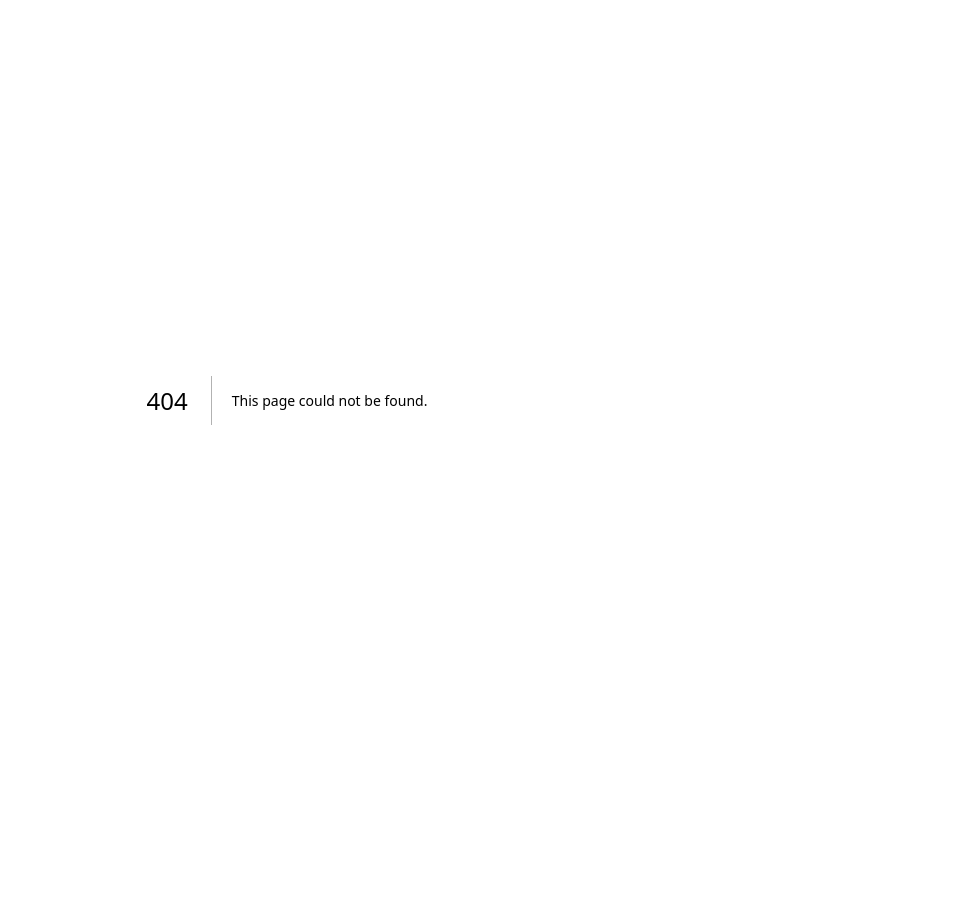
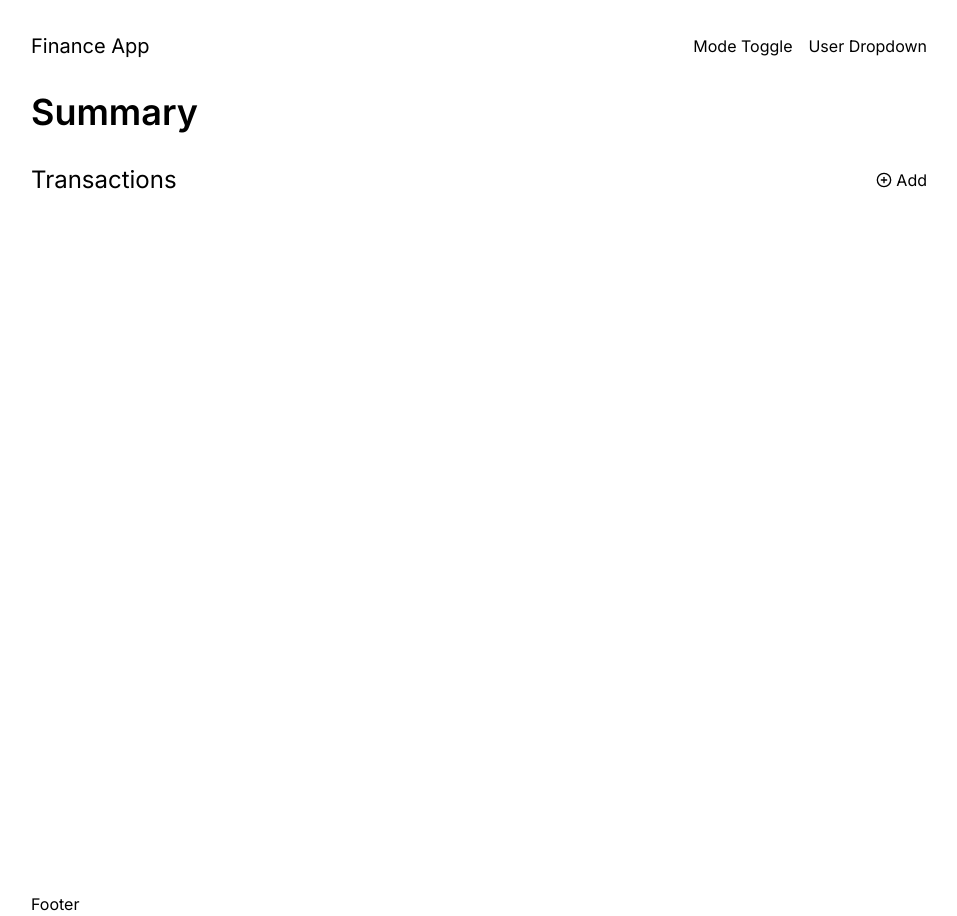
Before and after one commit to jigolaurito93/expenses-nextjs, a Next.js app: page /dashboard/transaction in a window 1280 px wide. Before the commit this address had no page. Shown: the whole page, without its empty margins (161-1118 px from the left). Before the commit the page ends 800 px from the top, so only its background shows below. Built offline with nearby package versions, Linux system fonts and the light colour scheme.

Commit message:
dashboard

```diff
--- a/app/dashboard/page.tsx
+++ /dev/null
@@ -1,3 +0,0 @@
-export default function Page() {
-    return <>Hello from the dashboard</>
-}
--- /dev/null
+++ b/app/dashboard/transaction/add/page.tsx
@@ -0,0 +1,11 @@
+import type { Metadata } from "next";
+
+export const metadata: Metadata = {
+  title: "Add Transaction",
+};
+
+const AddTransaction = () => {
+  return <div className="text-4xl font-semibold my-8">Add Transaction</div>;
+};
+
+export default AddTransaction;
--- /dev/null
+++ b/app/dashboard/transaction/page.tsx
@@ -0,0 +1,23 @@
+import { PlusCircle } from "lucide-react";
+import Link from "next/link";
+
+export default function Page() {
+  return (
+    <div className="h-screen">
+      <div className="my-8">
+        <div className="text-4xl font-semibold">Summary</div>
+      </div>
+
+      <div className="flex items-center justify-between mb-8">
+        <div className="text-2xl">Transactions</div>
+        <Link
+          href="/dashboard/transaction/add"
+          className={`flex items-center space-x-1`}
+        >
+          <PlusCircle className="w-4 h-4" />
+          <div>Add</div>
+        </Link>
+      </div>
+    </div>
+  );
+}
--- a/app/layout.tsx
+++ b/app/layout.tsx
@@ -5,7 +5,10 @@ import "./globals.css";
 const inter = Inter({ subsets: ["latin"] });
 
 export const metadata: Metadata = {
-  title: "Create Next App",
+  title: {
+    template: "%s | Finance App",
+    default:"Finance App",
+  },
   description: "Generated by create next app",
 };
 
```
Also changed, not shown: app/dashboard/transaction/layout.tsx (renamed from app/dashboard/layout.tsx).
